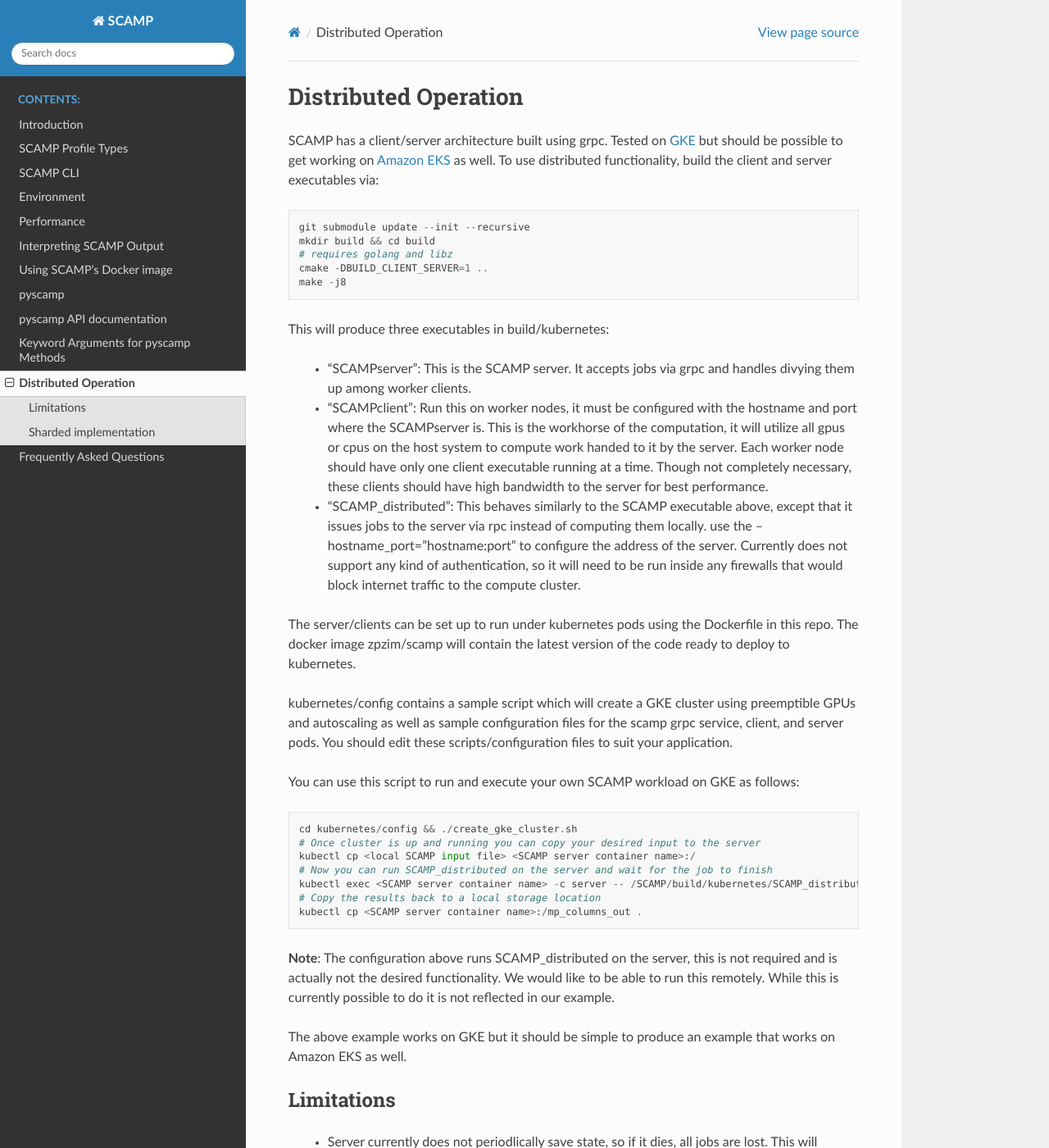
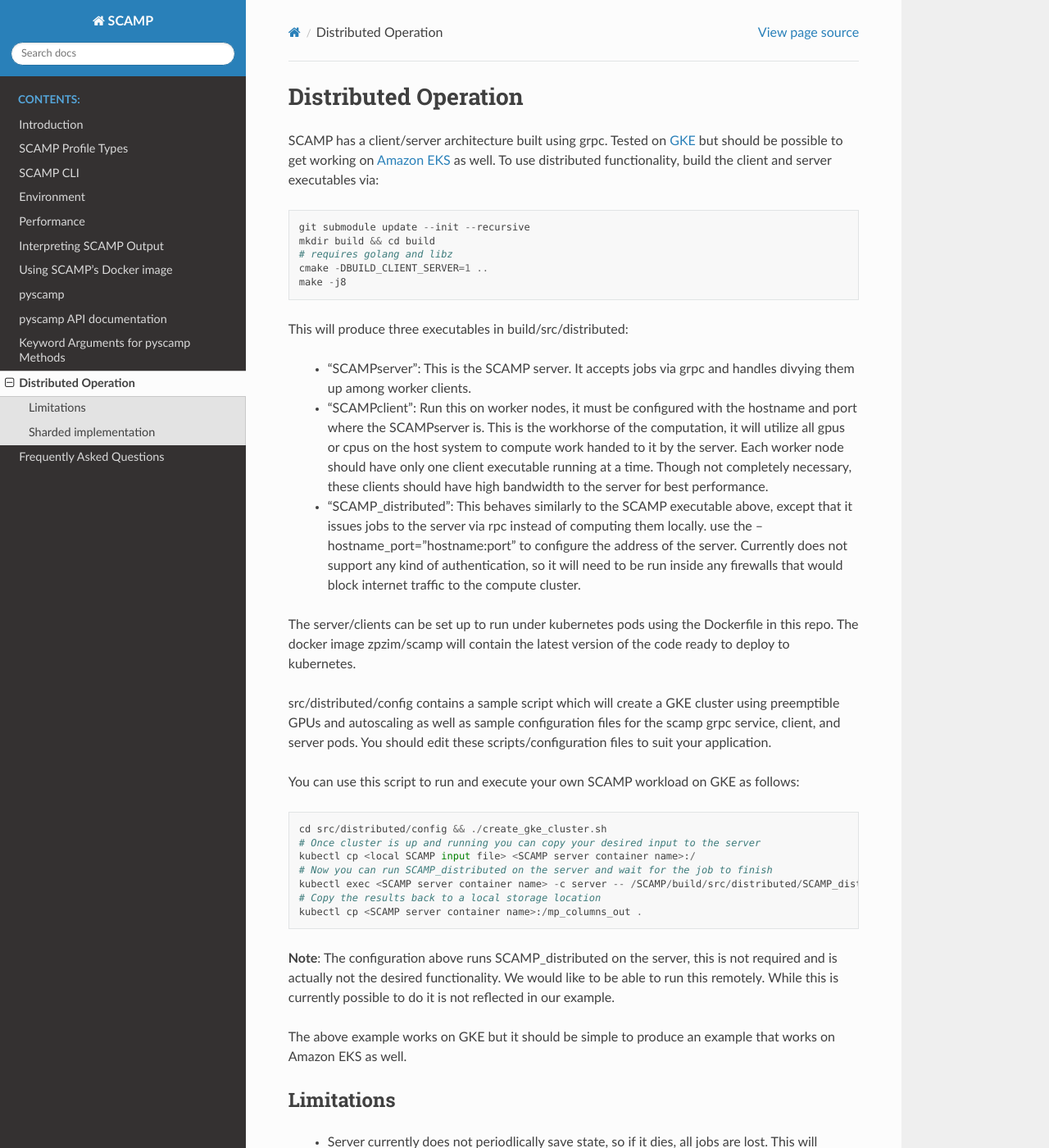
Before and after one commit to zpzim/SCAMP, a Sphinx documentation site: the page built from docs/source/distributed.rst, in a window 1280 px wide and 1400 px high. Shown: the whole window at 82% size. Built offline with Sphinx 7.4.7 and the Read the Docs theme 2.0.0, drawn with Linux system fonts in a browser that asks for light colours.

Commit message:
Update docs with new pointers for distributed operation.

```diff
--- a/docs/source/distributed.rst
+++ b/docs/source/distributed.rst
@@ -9,7 +9,7 @@
   cmake -DBUILD_CLIENT_SERVER=1 ..
   make -j8
 
-This will produce three executables in build/kubernetes:
+This will produce three executables in build/src/distributed:
 
   * "SCAMPserver": This is the SCAMP server. It accepts jobs via grpc and handles divying them up among worker clients.
   * "SCAMPclient": Run this on worker nodes, it must be configured with the hostname and port where the SCAMPserver is. This is the workhorse of the computation, it will utilize all gpus or cpus on the host system to compute work handed to it by the server. Each worker node should have only one client executable running at a time. Though not completely necessary, these clients should have high bandwidth to the server for best performance.
@@ -17,15 +17,15 @@
 
 The server/clients can be set up to run under kubernetes pods using the Dockerfile in this repo. The docker image zpzim/scamp will contain the latest version of the code ready to deploy to kubernetes.
 
-kubernetes/config contains a sample script which will create a GKE cluster using preemptible GPUs and autoscaling as well as sample configuration files for the scamp grpc service, client, and server pods. You should edit these scripts/configuration files to suit your application.
+src/distributed/config contains a sample script which will create a GKE cluster using preemptible GPUs and autoscaling as well as sample configuration files for the scamp grpc service, client, and server pods. You should edit these scripts/configuration files to suit your application.
 
 You can use this script to run and execute your own SCAMP workload on GKE as follows::
 
-  cd kubernetes/config && ./create_gke_cluster.sh
+  cd src/distributed/config && ./create_gke_cluster.sh
   # Once cluster is up and running you can copy your desired input to the server
   kubectl cp <local SCAMP input file> <SCAMP server container name>:/
   # Now you can run SCAMP_distributed on the server and wait for the job to finish
-  kubectl exec <SCAMP server container name> -c server -- /SCAMP/build/kubernetes/SCAMP_distributed <SCAMP arguments>
+  kubectl exec <SCAMP server container name> -c server -- /SCAMP/build/src/distributed/SCAMP_distributed <SCAMP arguments>
   # Copy the results back to a local storage location
   kubectl cp <SCAMP server container name>:/mp_columns_out .
 
```
